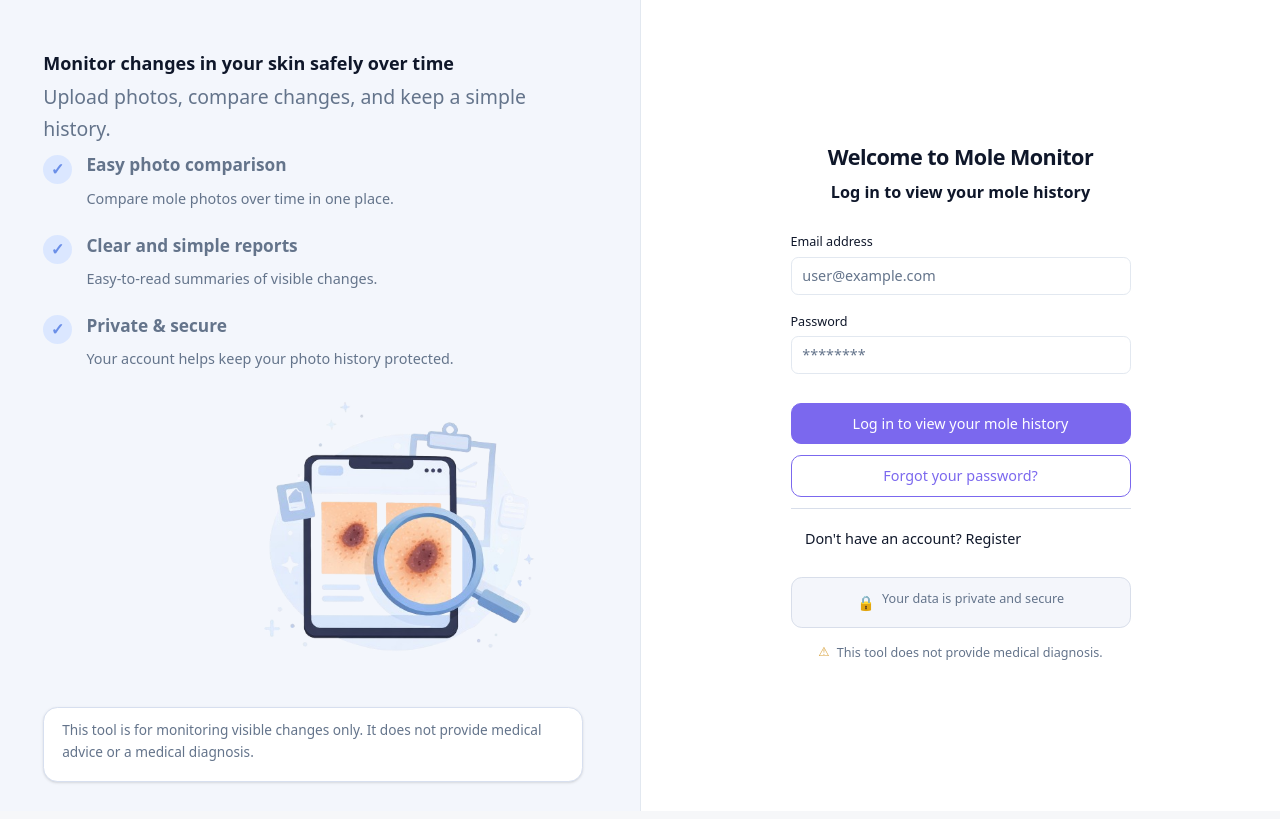
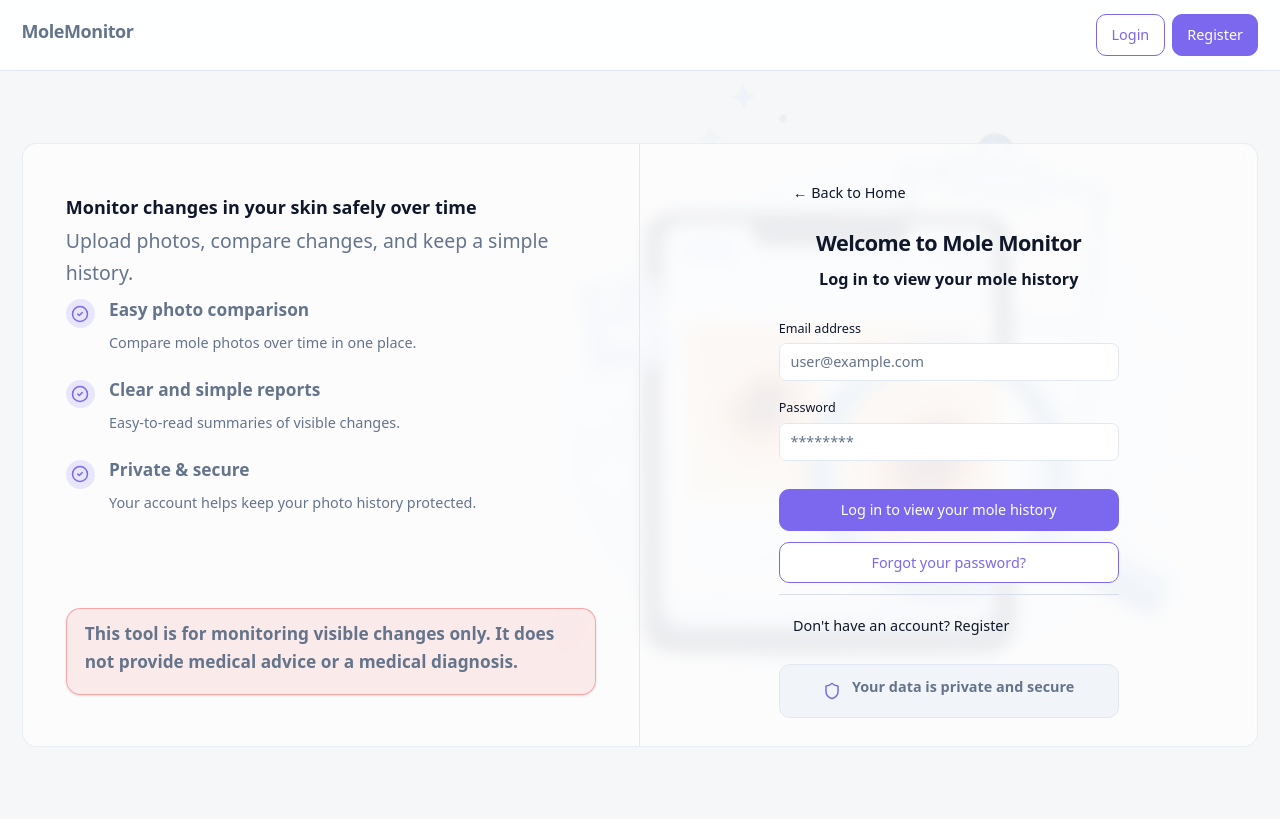
Before and after one commit to mhasgit/MoleMonitor, a React (Vite) app in the folder client/: page /login in a window 1280 px wide. Built offline with nearby package versions, Linux system fonts and the light colour scheme.

Commit message:
Revamp auth layout and landing visuals

```diff
--- a/client/src/pages/Auth.tsx
+++ b/client/src/pages/Auth.tsx
@@ -1,77 +1,91 @@
 import { useState, useEffect } from 'react'
 import { useNavigate, useLocation } from 'react-router-dom'
 import { toast } from 'sonner'
+import { CheckCircle2, Shield } from 'lucide-react'
 import { Label, Input, Button } from '../components'
 import type { AuthUser } from '../authApi'
 import { loginUser, registerUser, resetPasswordWithToken, verifyEmailForReset } from '../authApi'
 import { isValidEmail, isValidPassword } from '../utils/validation'
 
 export function AuthLayout({ children }: { children: React.ReactNode }) {
+  const navigate = useNavigate()
+
   return (
-    <div className="flex min-h-screen bg-surface">
-      <div className="flex-[0_0_50%] w-1/2 min-h-screen bg-[#f3f6fc] flex items-start justify-center px-12 pt-10 pb-8">
+    <div className="relative min-h-screen overflow-hidden bg-surface">
+      <div
+        className="pointer-events-none absolute inset-0 bg-right bg-no-repeat bg-contain opacity-100"
+        style={{ backgroundImage: 'url("/log_img.png")' }}
+        aria-hidden
+      />
+      <div className="absolute inset-0 bg-surface/75" aria-hidden />
+      <header className="w-full border-b border-border bg-card/90 backdrop-blur">
+        <div className="relative z-10 mx-auto w-full max-w-[90rem] px-6 py-4 flex items-center justify-between">
+          <p className="m-0 text-xl font-bold tracking-tight text-text-primary">MoleMonitor</p>
+          <div className="flex items-center gap-2">
+            <Button variant="secondary" onClick={() => navigate('/login')}>
+              Login
+            </Button>
+            <Button onClick={() => navigate('/register')}>Register</Button>
+          </div>
+        </div>
+      </header>
+
+      <div className="relative z-10 w-full px-6 py-12 md:py-20">
+      <div className="relative mx-auto flex w-full max-w-[90rem] min-h-[72vh] overflow-hidden rounded-2xl border border-border/70 bg-card/65 backdrop-blur-sm">
+      <div className="flex-[0_0_50%] w-1/2 border-r border-border flex items-start justify-center px-12 pt-10 pb-8">
   <div className="w-full max-w-[620px]">
-    <h2 className="text-[4.5rem] leading-[1.1] font-semibold text-[#25345d] mb-6">
+    <h2 className="text-[4.5rem] leading-[1.1] font-semibold text-text-primary mb-6">
       Monitor changes in your skin safely over time
     </h2>
 
-    <p className="text-[1.35rem] leading-9 text-[#3f4d72] mb-10">
+    <p className="text-[1.35rem] leading-9 text-text-muted mb-10">
       Upload photos, compare changes, and keep a simple history.
     </p>
 
     <div className="space-y-4 mb-3">
       <div className="flex items-start gap-4">
-        <div className="mt-1 flex h-8 w-8 shrink-0 items-center justify-center rounded-full bg-[#dbe7ff] text-[#6b8fe8] text-lg font-bold">
-          ✓
+        <div className="mt-1 flex h-8 w-8 shrink-0 items-center justify-center rounded-full bg-accent/15 text-accent">
+          <CheckCircle2 className="h-5 w-5" />
         </div>
         <div>
-          <p className="text-[1.2rem] font-semibold text-[#25345d]">Easy photo comparison</p>
-          <p className="text-[1rem] leading-7 text-[#5a6785]">Compare mole photos over time in one place.</p>
+          <p className="text-[1.2rem] font-semibold text-text-primary">Easy photo comparison</p>
+          <p className="text-[1rem] leading-7 text-text-muted">Compare mole photos over time in one place.</p>
         </div>
       </div>
 
       <div className="flex items-start gap-4">
-        <div className="mt-1 flex h-8 w-8 shrink-0 items-center justify-center rounded-full bg-[#dbe7ff] text-[#6b8fe8] text-lg font-bold">
-          ✓
+        <div className="mt-1 flex h-8 w-8 shrink-0 items-center justify-center rounded-full bg-accent/15 text-accent">
+          <CheckCircle2 className="h-5 w-5" />
         </div>
         <div>
-          <p className="text-[1.2rem] font-semibold text-[#25345d]">Clear and simple reports</p>
-          <p className="text-[1rem] leading-7 text-[#5a6785]">Easy-to-read summaries of visible changes.</p>
+          <p className="text-[1.2rem] font-semibold text-text-primary">Clear and simple reports</p>
+          <p className="text-[1rem] leading-7 text-text-muted">Easy-to-read summaries of visible changes.</p>
         </div>
       </div>
 
       <div className="flex items-start gap-4">
-        <div className="mt-1 flex h-8 w-8 shrink-0 items-center justify-center rounded-full bg-[#dbe7ff] text-[#6b8fe8] text-lg font-bold">
-          ✓
+        <div className="mt-1 flex h-8 w-8 shrink-0 items-center justify-center rounded-full bg-accent/15 text-accent">
+          <CheckCircle2 className="h-5 w-5" />
         </div>
         <div>
-          <p className="text-[1.2rem] font-semibold text-[#25345d]">Private &amp; secure</p>
-          <p className="text-[1rem] leading-7 text-[#5a6785]">Your account helps keep your photo history protected.</p>
+          <p className="text-[1.2rem] font-semibold text-text-primary">Private &amp; secure</p>
+          <p className="text-[1rem] leading-7 text-text-muted">Your account helps keep your photo history protected.</p>
         </div>
       </div>
     </div>
 
-    <div className="flex justify-end -mt-6 mb-2 pr-8">
-  <img
-    src="/log_img.png"
-    alt="Illustration of mole photo comparison on a tablet"
-    className="w-full max-w-[340px] h-auto object-contain"
-    onError={(e) => {
-      ;(e.target as HTMLImageElement).style.display = 'none'
-    }}
-  />
-</div>
-
-   <div className="rounded-2xl border border-[#d7dfef] bg-white px-5 py-3 shadow-sm max-w-[540px] -mt-2">
-  <p className="text-[0.95rem] leading-6 text-[#52607d]">
+   <div className="rounded-2xl border border-semantic-error/40 bg-semantic-error/10 px-5 py-3 shadow-sm max-w-[540px] mt-24">
+  <p className="text-[1.2rem] leading-8 text-text-primary font-bold">
     This tool is for monitoring visible changes only. It does not provide medical advice or a medical diagnosis.
   </p>
 </div>
   </div>
 </div>
 
-      <div className="flex-[0_0_50%] w-1/2 min-w-[280px] p-8 flex flex-col justify-center bg-card border-l border-border box-border">
+      <div className="flex-[0_0_50%] w-1/2 min-w-[280px] p-8 flex flex-col justify-center box-border">
         {children}
+      </div>
+      </div>
       </div>
     </div>
   )
@@ -118,11 +132,16 @@ export function Login({
   return (
    <AuthLayout>
   <div className="w-full max-w-[340px] self-center">
+    <div className="mb-4">
+      <Button variant="ghost" type="button" onClick={() => navigate('/')}>
+        ← Back to Home
+      </Button>
+    </div>
     <div className="text-center">
-      <h1 className="text-[2.1rem] font-semibold tracking-tight text-[#25345d] mb-2">
+      <h1 className="text-[2.1rem] font-semibold tracking-tight text-text-primary mb-2">
         Welcome to Mole Monitor
       </h1>
-      <h3 className="text-[1.35rem] font-medium text-[#25345d] mb-8">
+      <h3 className="text-[1.35rem] font-medium text-text-primary mb-8">
         Log in to view your mole history
       </h3>
     </div>
@@ -163,17 +182,10 @@ export function Login({
           </Button>
         </div>
 
-        <div className="mt-2 rounded-xl border border-[#d8deea] bg-[#f4f6fb] px-4 py-3 flex items-center justify-center gap-2">
-          <span className="text-[#64739a]">🔒</span>
-          <p className="m-0 text-sm text-[#4f5d7a] font-medium">
+        <div className="mt-2 rounded-xl border border-border bg-hover-surface px-4 py-3 flex items-center justify-center gap-3">
+          <Shield className="h-5 w-5 text-accent shrink-0" />
+          <p className="m-0 text-base text-text-primary font-semibold leading-none">
             Your data is private and secure
-          </p>
-        </div>
-
-        <div className="flex items-start justify-center gap-2 mt-1">
-          <span className="text-[#d9a441] text-sm">⚠</span>
-          <p className="m-0 text-sm text-[#5c6475]">
-            This tool does not provide medical diagnosis.
           </p>
         </div>
       </div>
@@ -223,6 +235,11 @@ export function Register() {
   return (
     <AuthLayout>
       <div className="w-full max-w-[280px] self-center">
+        <div className="mb-3">
+          <Button variant="ghost" type="button" onClick={() => navigate('/')}>
+            ← Back to Home
+          </Button>
+        </div>
         <div className="text-center">
           <h1 className="text-2xl font-semibold tracking-tight text-text-primary mb-1">MoleMonitor</h1>
           <h3 className="text-lg font-medium text-text-primary mb-6">Create account</h3>
@@ -335,6 +352,11 @@ export function ForgotPassword() {
   return (
     <AuthLayout>
       <div className="w-full max-w-[280px] self-center">
+        <div className="mb-3">
+          <Button variant="ghost" type="button" onClick={() => navigate('/')}>
+            ← Back to Home
+          </Button>
+        </div>
         <div className="text-center">
           <h1 className="text-2xl font-semibold tracking-tight text-text-primary mb-1">MoleMonitor</h1>
           <h3 className="text-lg font-medium text-text-primary mb-6">Forgot your password?</h3>
--- a/client/src/pages/Landing.tsx
+++ b/client/src/pages/Landing.tsx
@@ -18,7 +18,7 @@ export function Landing({ authenticated }: { authenticated: boolean }) {
     <div className="relative min-h-screen overflow-hidden bg-surface text-text-primary">
       <div
         className="pointer-events-none absolute inset-0 bg-cover bg-center bg-no-repeat opacity-100"
-        style={{ backgroundImage: 'url("/login.png")' }}
+        style={{ backgroundImage: 'url("/log_img.png")' }}
         aria-hidden
       />
       <div className="absolute inset-0 bg-surface/75" aria-hidden />
```
